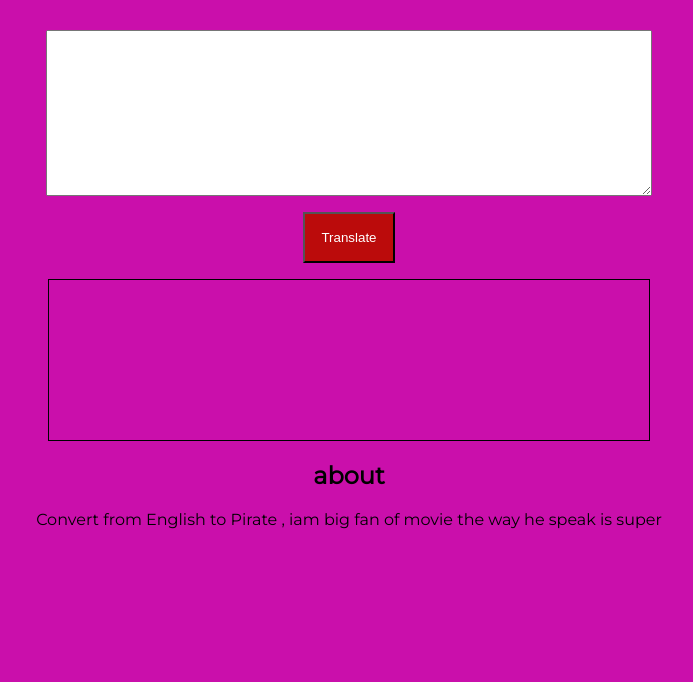
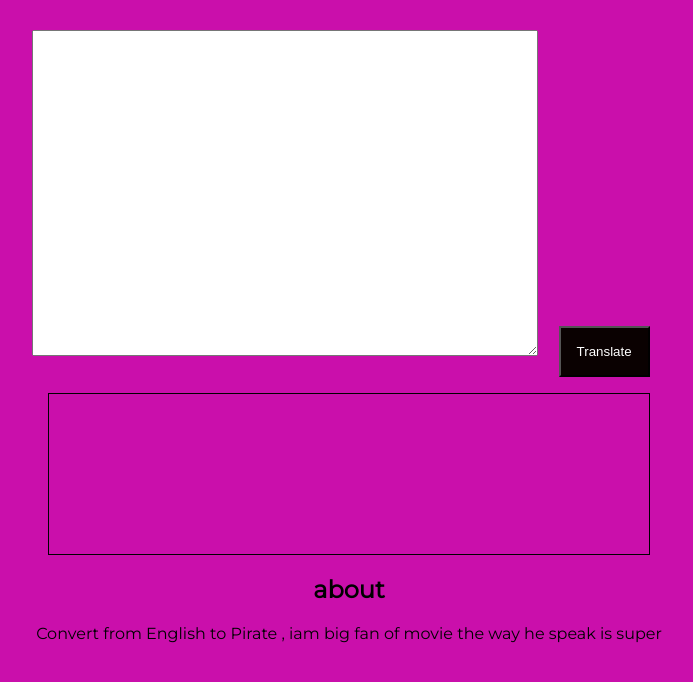
Before and after one commit to rajat2121/pirate-translator, a plain HTML site: page index.html in a window 1280 px wide. Shown: the part 122-804 px from the top of the page, without its empty margins (291-984 px from the left). Drawn offline with Linux system fonts and the light colour scheme.

Commit message:
update
update

```diff
--- a/style.css
+++ b/style.css
@@ -21,18 +21,18 @@ body {
 }
 
 textarea {
-    height: 20vh;
-    width: 600px;
+    height: 40vh;
+    width: 500px;
 
     margin:auto;
     text-align: center;
     max-width: 100%;
-    display: block;
+    display: ruby-text-container;
 }
 
 button {
     padding : 1rem 1rem;
-    background-color: rgb(187, 11, 11);
+    background-color: rgb(10, 1, 1);
     color: white;
     margin: 1rem 1rem ;
 }
```
